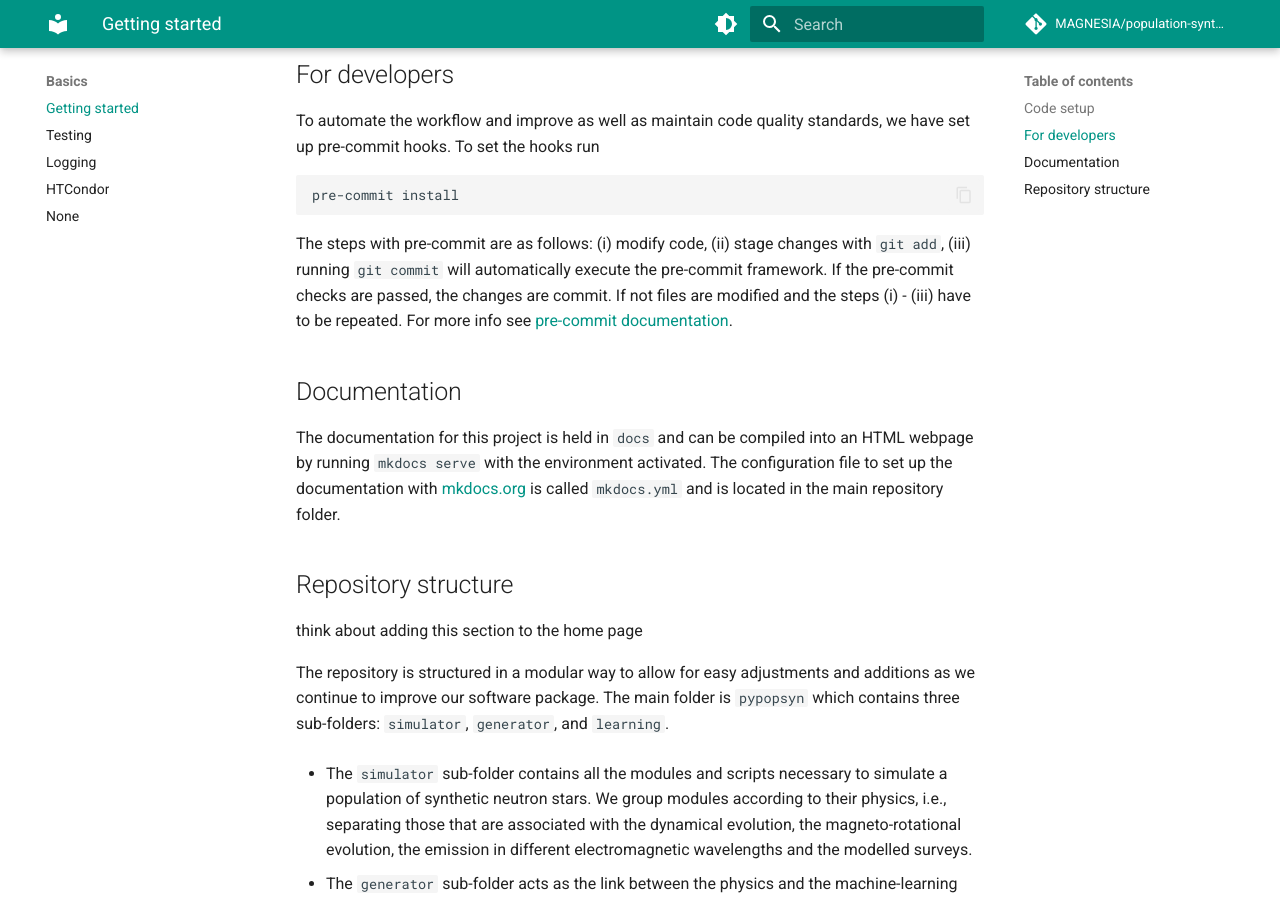
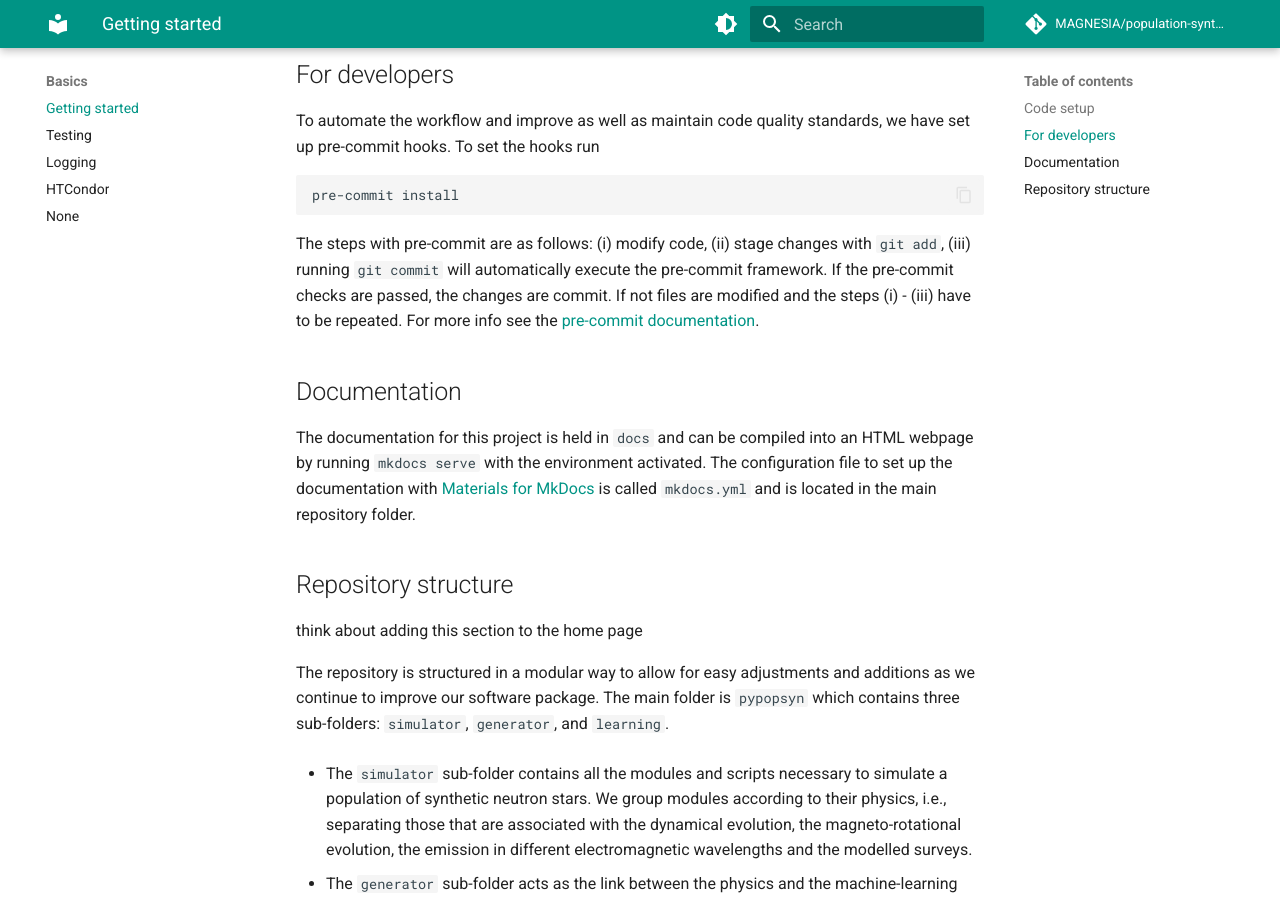
Before and after one commit to ice-csic-astroexotic/ML-Poppyns, an MkDocs documentation site: the page built from docs/basics/getting_started.md, in a window 1280 px wide and 900 px high, scrolled down 1516 px. Built offline with MkDocs 1.6.1 and Material for MkDocs 9.7.7, drawn with Linux system fonts in a browser that asks for light colours; comment, search, counter and statistics services are not loaded.

Commit message:
Changing MkDocs link.

```diff
--- a/docs/basics/getting_started.md
+++ b/docs/basics/getting_started.md
@@ -64,14 +64,14 @@ pre-commit install
 
 The steps with pre-commit are as follows: (i) modify code, (ii) stage changes with `git add`, (iii) running `git commit`
 will automatically execute the pre-commit framework. If the pre-commit checks are passed, the changes are commit.
-If not files are modified and the steps (i) - (iii) have to be repeated. For more info see
+If not files are modified and the steps (i) - (iii) have to be repeated. For more info see the
 [pre-commit documentation](https://pre-commit.com/#intro>).
 
 
 ## Documentation
 
 The documentation for this project is held in `docs` and can be compiled into an HTML webpage by running `mkdocs serve`
-with the environment activated. The configuration file to set up the documentation with [mkdocs.org](https://www.mkdocs.org) is called `mkdocs.yml` and is located in the main repository folder.
+with the environment activated. The configuration file to set up the documentation with [Materials for MkDocs](https://squidfunk.github.io/mkdocs-material/) is called `mkdocs.yml` and is located in the main repository folder.
 
 
 ## Repository structure
```
